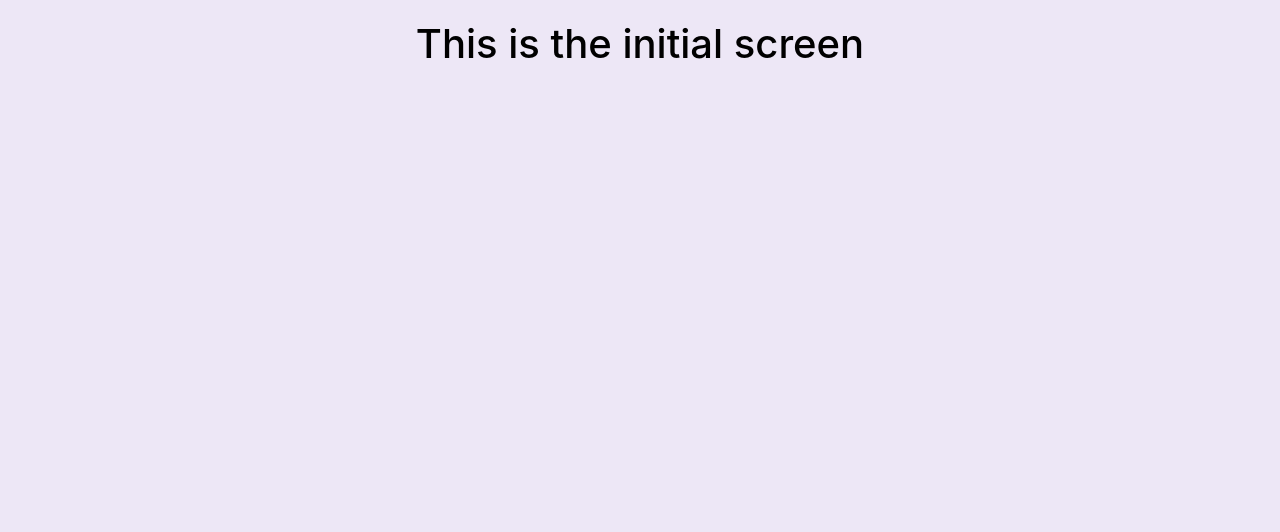
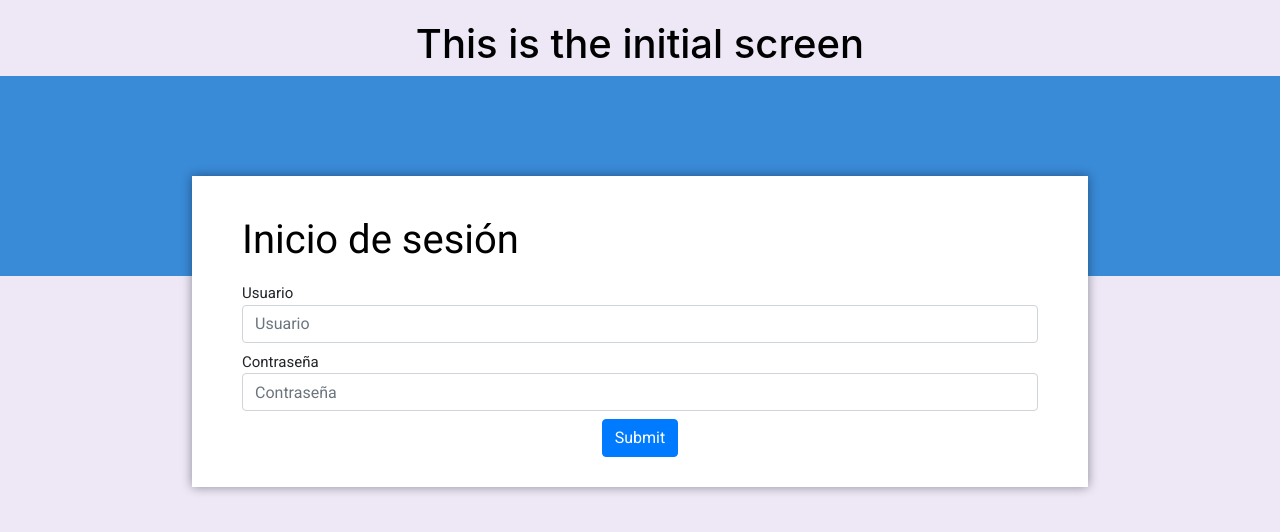
Before and after one commit to Aguirregzz97/garza-events, a React app: page /#/ in a window 1280 px wide. Shown: the top 532 px of the page. Built offline with nearby package versions, Linux system fonts and the light colour scheme; what @uifabric/icons would draw is missing.

Commit message:
Added login form (password not encrypted)

```diff
--- a/src/components/Home.tsx
+++ b/src/components/Home.tsx
@@ -1,5 +1,7 @@
 import * as React from 'react'
 import { InitialScreen } from './InitialScreen'
+//import { EventRegistration } from './EventRegistration'
+import { Login } from './Login'
 
 type State = {
 }
@@ -15,7 +17,13 @@ export class Home extends React.Component<Props, State> {
 
   render() {
     return (
+      <>
         <InitialScreen />
+        <Login />
+      </>
+
+
+
     )
   }
 }
--- /dev/null
+++ b/src/components/Login.tsx
@@ -0,0 +1,69 @@
+import * as React from 'react'
+import { LoginForm } from '../shared/types'
+import './../assets/scss/mobileForms.scss'
+
+type State = {
+  loginForm: LoginForm | any,
+}
+
+type Props = {
+
+}
+
+export class Login extends React.Component<Props, State> {
+
+  constructor(props: Props) {
+    super(props)
+    this.state = {
+      loginForm: undefined,
+    }
+  }
+
+  componentDidMount() {
+    let user: LoginForm = { ...this.state.loginForm }
+    user.username = ''
+    user.password = ''
+    this.setState({
+      loginForm: user
+    })
+  }
+
+  handleInputChange = (paramName: string) => (event: any) => {
+    let newLoginForm: any = { ...this.state.loginForm }
+    newLoginForm[paramName] = event.target.value
+    this.setState({
+      loginForm: newLoginForm
+    })
+  }
+
+  submittedForm = (event: any) => {
+    event.preventDefault()
+    let json = JSON.stringify(this.state.loginForm)
+    alert(json)
+  }
+
+
+  render() {
+    return (
+      <div>
+        <div id='blue-bar'></div>
+          <div id='event-registration-container'>
+            <div id='form-rect'>
+             <h1 id='title-forms' style={{ color: 'black', paddingTop: '10px', paddingBottom: '10px' }}>Inicio de sesión</h1>
+              <form onSubmit={ this.submittedForm }>
+                <div className='form-group'>
+                 <label>Usuario</label>
+                  <input onChange={this.handleInputChange('username')} className='form-control' placeholder='Usuario' />
+                </div>
+                <div className='form-group'>
+                 <label>Contraseña</label>
+                  <input type="password" onChange={this.handleInputChange('password')} className='form-control' placeholder='Contraseña' />
+                </div>
+                <div className='text-center'><button className='btn btn-primary' id='submit-btn'>Submit</button></div>
+              </form>
+            </div>
+          </div>
+        </div>
+    )
+  }
+}
--- a/src/shared/types.ts
+++ b/src/shared/types.ts
@@ -10,3 +10,8 @@ export type FormModel = {
   instalationSchedule: string,
   specialNotes: string,
 }
+
+export type LoginForm = {
+  username: string,
+  password: string,
+}
```
